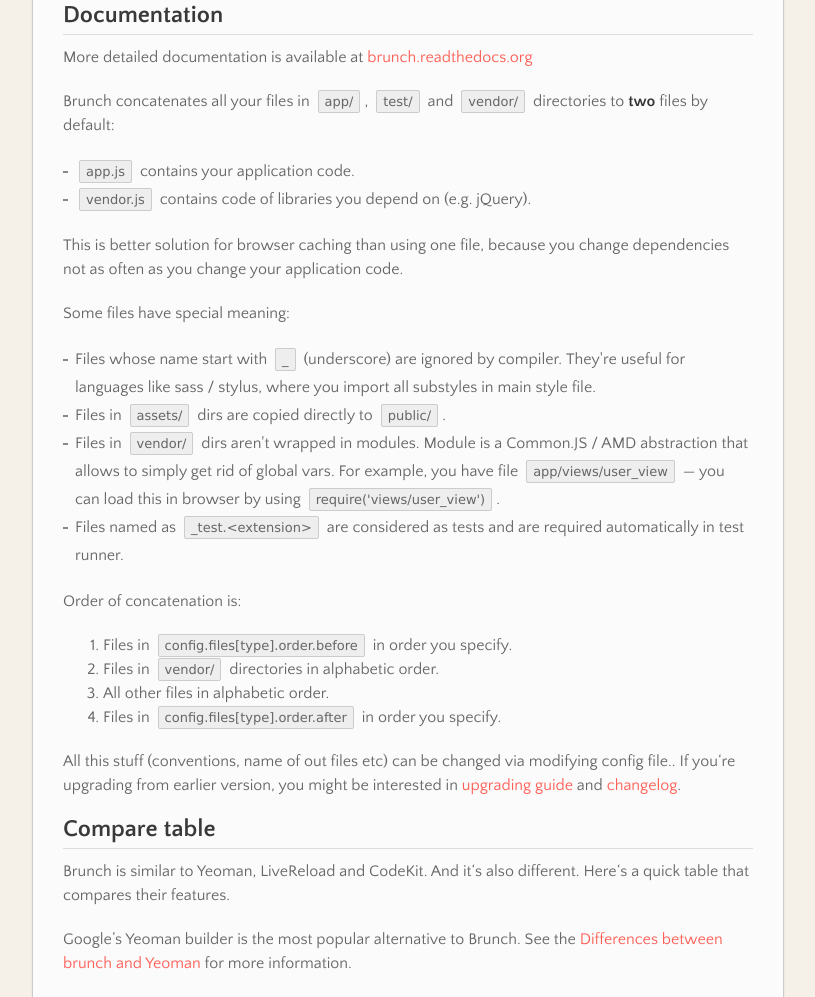
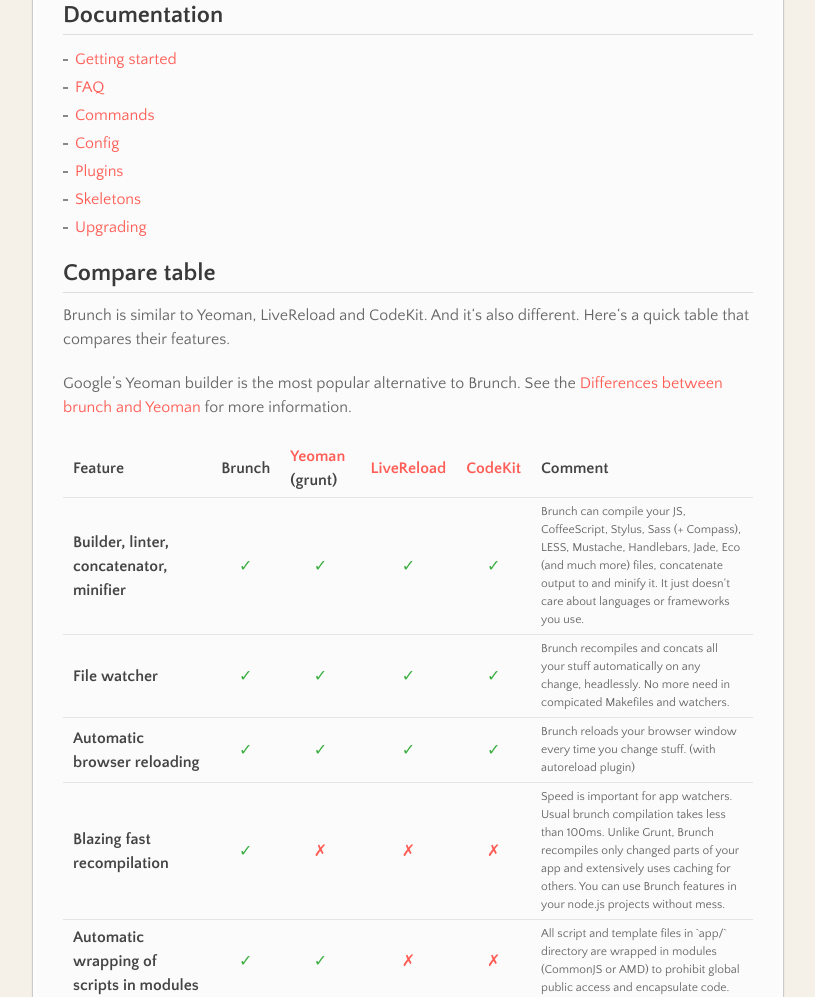
Before and after one commit to brunch/brunch.github.io, a plain HTML site: page index.html in a window 1280 px wide. Shown: the part 2716-3713 px from the top of the page, without its empty margins (263-1078 px from the left). Drawn offline with nearby package versions, Linux system fonts and the light colour scheme.

Commit message:
Update link to docs.

```diff
--- a/index.html
+++ b/index.html
@@ -290,82 +290,15 @@
 
 <h2>Documentation</h2>
 
-<p>
-  More detailed documentation is available at <a href="http://brunch.readthedocs.org/">brunch.readthedocs.org</a>
-</p>
-
-<p>
-  Brunch concatenates all your files in
-  <code>app/</code>, <code>test/</code> and <code>vendor/</code>
-  directories to <strong>two</strong> files by default:
-</p>
-
 <ul>
-  <li><code>app.js</code> contains your application code.</li>
-  <li>
-    <code>vendor.js</code> contains code of libraries you depend on
-    (e.g. jQuery).
-  </li>
+  <li><a href="https://github.com/brunch/brunch/blob/master/docs/README.md">Getting started</a></li>
+  <li><a href="https://github.com/brunch/brunch/blob/master/docs/faq.md">FAQ</a></li>
+  <li><a href="https://github.com/brunch/brunch/blob/master/docs/commands.md">Commands</a></li>
+  <li><a href="https://github.com/brunch/brunch/blob/master/docs/config.md">Config</a></li>
+  <li><a href="https://github.com/brunch/brunch/blob/master/docs/plugins.md">Plugins</a></li>
+  <li><a href="https://github.com/brunch/brunch/blob/master/docs/skeletons.md">Skeletons</a></li>
+  <li><a href="https://github.com/brunch/brunch/blob/master/docs/upgrading.md">Upgrading</a></li>
 </ul>
-
-<p>
-  This is better solution for browser caching than using one file,
-  because you change dependencies not as often as you change
-  your application code.
-</p>
-
-<p>Some files have special meaning:</p>
-
-<ul>
-  <li>
-    Files whose name start with <code>_</code> (underscore)
-    are ignored by compiler. They're useful for languages like sass / stylus,
-    where you import all substyles in main style file.
-  </li>
-  <li>
-    Files in <code>assets/</code> dirs are copied directly to
-    <code>public/</code>.
-  </li>
-  <li>
-    Files in <code>vendor/</code> dirs aren't wrapped in modules.
-    Module is a Common.JS / AMD abstraction that allows to simply
-    get rid of global vars. For example, you have file
-    <code>app/views/user_view</code> —
-    you can load this in browser by using
-    <code>require('views/user_view')</code>.
-  </li>
-  <li>
-    Files named as <code>_test.&lt;extension&gt;</code>
-    are considered as tests
-    and are required automatically in test runner.
-  </li>
-</ul>
-
-<p>
-  Order of concatenation is:
-</p>
-
-<ol>
-  <li>
-    Files in <code>config.files[type].order.before</code> in
-    order you specify.
-  </li>
-  <li>Files in <code>vendor/</code> directories in alphabetic order.</li>
-  <li>All other files in alphabetic order.</li>
-  <li>
-    Files in <code>config.files[type].order.after</code>
-    in order you specify.
-  </li>
-</ol>
-
-<p>
-  All this stuff (conventions, name of out files etc) can be changed
-  via modifying config file..
-  If you‘re upgrading from earlier version, you might be interested in
-  <a href="http://brunch.readthedocs.org/en/latest/upgrading.html">upgrading guide</a>
-  and
-  <a href="https://github.com/brunch/brunch/blob/master/CHANGELOG.md">changelog</a>.
-</p>
 
 <h2>Compare table</h2>
 
```
